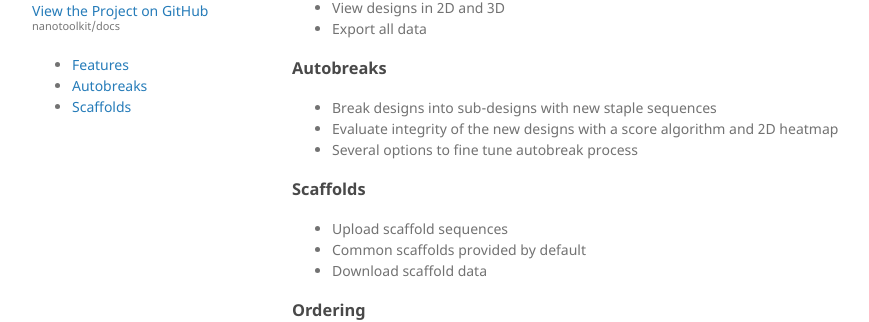
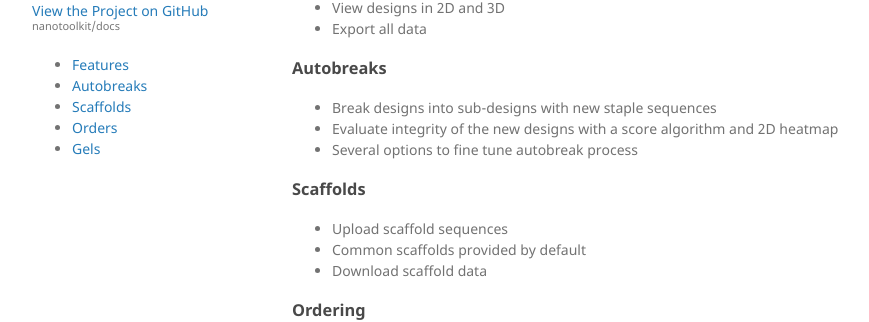
Before and after one commit to nanotoolkit/docs, a Jekyll site: the page built from index.md, in a window 1280 px wide. Shown: the part 215-537 px from the top of the page, without its empty margins (178-1047 px from the left). Built offline with Jekyll 4.4.1, drawn with Linux system fonts in a browser that asks for light colours; our own code applies the rules of GitHub Pages for plain Markdown files.

Commit message:
Add links to gels and orders page in sidebar

```diff
--- a/_layouts/default.html
+++ b/_layouts/default.html
@@ -50,6 +50,8 @@
           <li><a href="{{ "/" | absolute_url }}">Features</a></li>
           <li><a href="{{ "/pages/autobreaks.html" | absolute_url }}">Autobreaks</a></li>
           <li><a href="{{ "/pages/scaffolds.html" | absolute_url }}">Scaffolds</a></li>
+          <li><a href="{{ "/pages/orders.html" | absolute_url }}">Orders</a></li>
+          <li><a href="{{ "/pages/gels.html" | absolute_url }}">Gels</a></li>
         </ul>
 
       </header>
```
